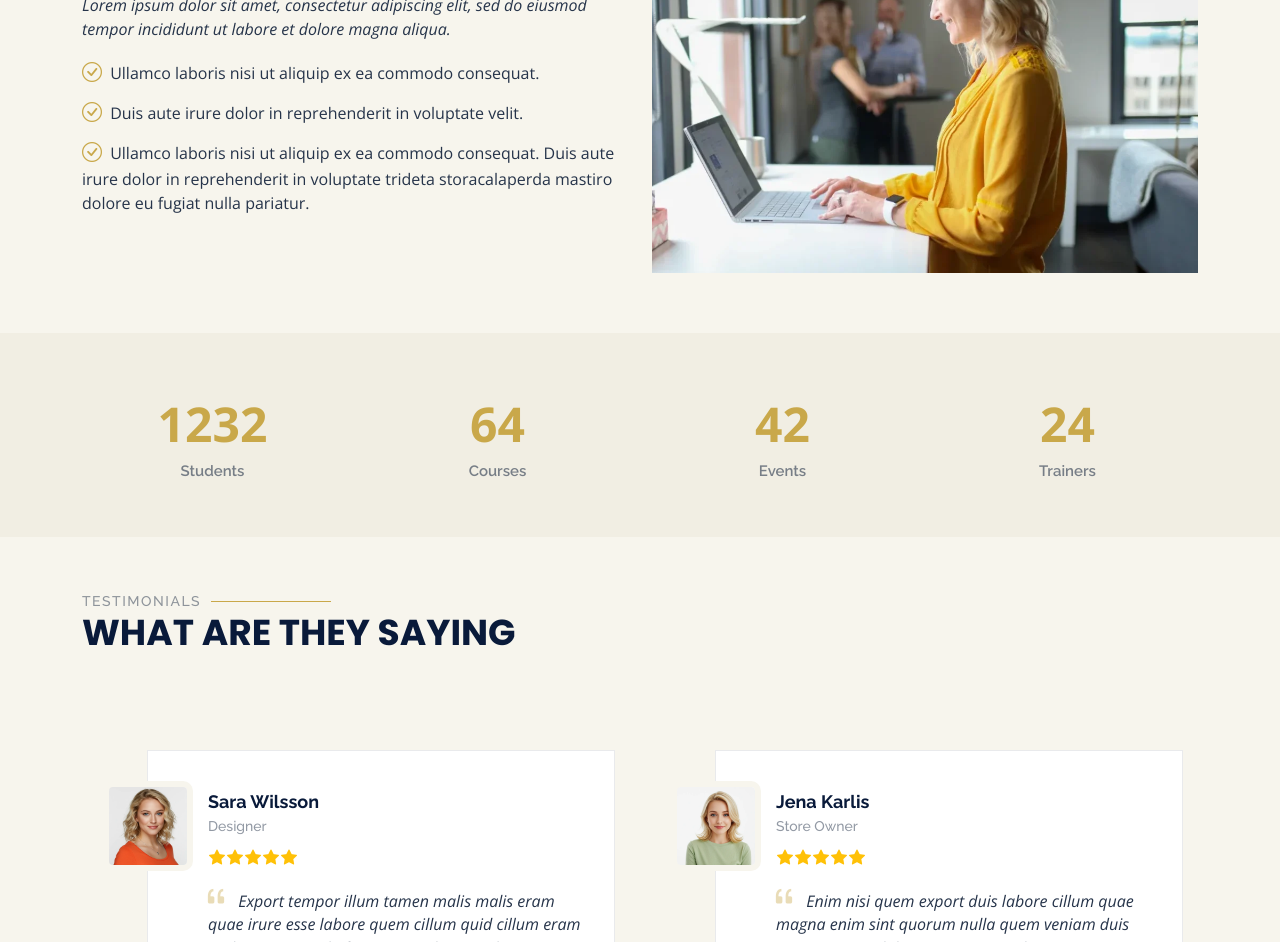
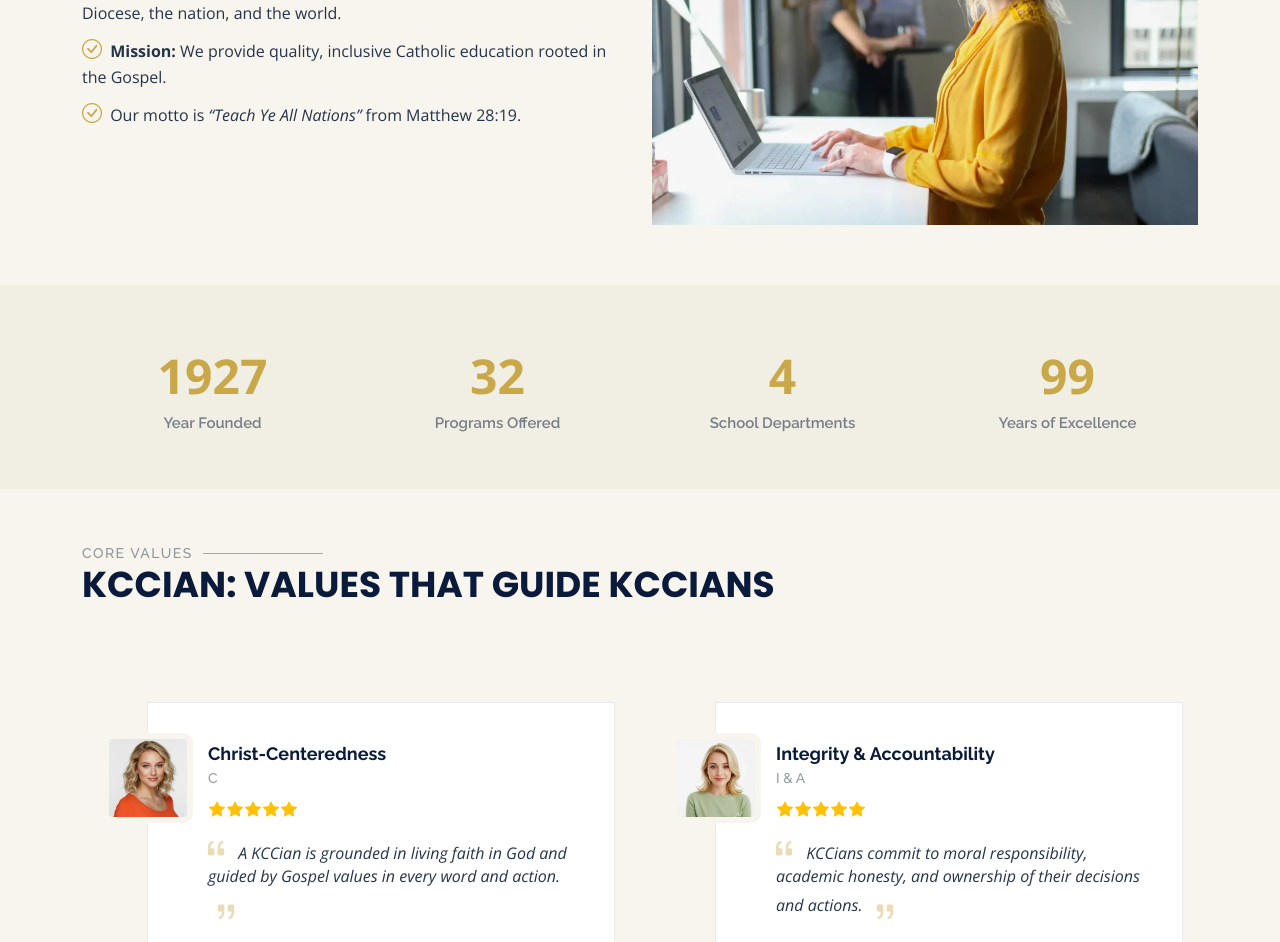
Before and after one commit to sheshale/Alvarez-Project-2, a plain HTML site: page about.html in a window 1280 px wide. Shown: the part 594-1536 px from the top of the page. Drawn offline with nearby package versions, Linux system fonts and the light colour scheme.

Commit message:
About page

```diff
--- a/about.html
+++ b/about.html
@@ -44,23 +44,23 @@
       <a href="index.html" class="logo d-flex align-items-center me-auto">
         <!-- Uncomment the line below if you also wish to use an image logo -->
         <!-- <img src="assets/img/logo.webp" alt=""> -->
-        <h1 class="sitename">Mentor</h1>
+        <h1 class="sitename">Kabankalan Catholic College</h1>
       </a>
 
       <nav id="navmenu" class="navmenu">
         <ul>
           <li><a href="index.html">Home<br></a></li>
           <li><a href="about.html" class="active">About</a></li>
-          <li><a href="courses.html">Courses</a></li>
-          <li><a href="trainers.html">Trainers</a></li>
+          <li><a href="courses.html">Academics</a></li>
+          <li><a href="trainers.html">Faculty</a></li>
           <li><a href="events.html">Events</a></li>
-          <li><a href="pricing.html">Pricing</a></li>
+          <li><a href="pricing.html">Admissions</a></li>
           <li><a href="contact.html">Contact</a></li>
         </ul>
         <i class="mobile-nav-toggle d-xl-none bi bi-list"></i>
       </nav>
 
-      <a class="btn-getstarted" href="courses.html">Get Started</a>
+      <a class="btn-getstarted" href="pricing.html">Inquire Now</a>
 
     </div>
   </header>
@@ -73,8 +73,8 @@
         <div class="container">
           <div class="row d-flex justify-content-center text-center">
             <div class="col-lg-8">
-              <h1>About Us<br></h1>
-              <p class="mb-0">Odio et unde deleniti. Deserunt numquam exercitationem. Officiis quo odio sint voluptas consequatur ut a odio voluptatem. Sit dolorum debitis veritatis natus dolores. Quasi ratione sint. Sit quaerat ipsum dolorem.</p>
+              <h1>About KCC</h1>
+              <p class="mb-0">Close to a hundred years of forming minds, hearts, and lives in Kabankalan City.</p>
             </div>
           </div>
         </div>
@@ -101,15 +101,14 @@
           </div>
 
           <div class="col-lg-6 order-2 order-lg-1 content" data-aos="fade-up" data-aos-delay="200">
-            <h3>Voluptatem dignissimos provident quasi corporis</h3>
+            <h3>Our Vision & Mission</h3>
             <p class="fst-italic">
-              Lorem ipsum dolor sit amet, consectetur adipiscing elit, sed do eiusmod tempor incididunt ut labore et dolore
-              magna aliqua.
+              Kabankalan Catholic College is a Christ-centered learning community of accountable and socially responsible individuals.
             </p>
             <ul>
-              <li><i class="bi bi-check-circle"></i> <span>Ullamco laboris nisi ut aliquip ex ea commodo consequat.</span></li>
-              <li><i class="bi bi-check-circle"></i> <span>Duis aute irure dolor in reprehenderit in voluptate velit.</span></li>
-              <li><i class="bi bi-check-circle"></i> <span>Ullamco laboris nisi ut aliquip ex ea commodo consequat. Duis aute irure dolor in reprehenderit in voluptate trideta storacalaperda mastiro dolore eu fugiat nulla pariatur.</span></li>
+              <li><i class="bi bi-check-circle"></i> <span><strong>Vision:</strong> We lead positive change and serve the mission of the Diocese, the nation, and the world.</span></li>
+              <li><i class="bi bi-check-circle"></i> <span><strong>Mission:</strong> We provide quality, inclusive Catholic education rooted in the Gospel.</span></li>
+              <li><i class="bi bi-check-circle"></i> <span>Our motto is <em>“Teach Ye All Nations”</em> from Matthew 28:19.</span></li>
             </ul>
           </div>
 
@@ -128,29 +127,29 @@
 
           <div class="col-lg-3 col-md-6">
             <div class="stats-item text-center w-100 h-100">
-              <span data-purecounter-start="0" data-purecounter-end="1232" data-purecounter-duration="1" class="purecounter"></span>
-              <p>Students</p>
+              <span data-purecounter-start="0" data-purecounter-end="1927" data-purecounter-duration="1" class="purecounter"></span>
+              <p>Year Founded</p>
             </div>
           </div><!-- End Stats Item -->
 
           <div class="col-lg-3 col-md-6">
             <div class="stats-item text-center w-100 h-100">
-              <span data-purecounter-start="0" data-purecounter-end="64" data-purecounter-duration="1" class="purecounter"></span>
-              <p>Courses</p>
+              <span data-purecounter-start="0" data-purecounter-end="32" data-purecounter-duration="1" class="purecounter"></span>
+              <p>Programs Offered</p>
             </div>
           </div><!-- End Stats Item -->
 
           <div class="col-lg-3 col-md-6">
             <div class="stats-item text-center w-100 h-100">
-              <span data-purecounter-start="0" data-purecounter-end="42" data-purecounter-duration="1" class="purecounter"></span>
-              <p>Events</p>
+              <span data-purecounter-start="0" data-purecounter-end="4" data-purecounter-duration="1" class="purecounter"></span>
+              <p>School Departments</p>
             </div>
           </div><!-- End Stats Item -->
 
           <div class="col-lg-3 col-md-6">
             <div class="stats-item text-center w-100 h-100">
-              <span data-purecounter-start="0" data-purecounter-end="24" data-purecounter-duration="1" class="purecounter"></span>
-              <p>Trainers</p>
+              <span data-purecounter-start="0" data-purecounter-end="99" data-purecounter-duration="1" class="purecounter"></span>
+              <p>Years of Excellence</p>
             </div>
           </div><!-- End Stats Item -->
 
@@ -165,8 +164,8 @@
 
       <!-- Section Title -->
       <div class="container section-title" data-aos="fade-up">
-        <h2>Testimonials</h2>
-        <p>What are they saying</p>
+        <h2>Core Values</h2>
+        <p>KCCIAN: values that guide KCCians</p>
       </div><!-- End Section Title -->
 
       <div class="container" data-aos="fade-up" data-aos-delay="100">
@@ -203,14 +202,14 @@
               <div class="testimonial-wrap">
                 <div class="testimonial-item">
                   <img src="assets/img/person/person-m-9.webp" class="testimonial-img" alt="">
-                  <h3>Saul Goodman</h3>
-                  <h4>Ceo &amp; Founder</h4>
+                  <h3>Kindness</h3>
+                  <h4>K</h4>
                   <div class="stars">
                     <i class="bi bi-star-fill"></i><i class="bi bi-star-fill"></i><i class="bi bi-star-fill"></i><i class="bi bi-star-fill"></i><i class="bi bi-star-fill"></i>
                   </div>
                   <p>
                     <i class="bi bi-quote quote-icon-left"></i>
-                    <span>Proin iaculis purus consequat sem cure digni ssim donec porttitora entum suscipit rhoncus. Accusantium quam, ultricies eget id, aliquam eget nibh et. Maecen aliquam, risus at semper.</span>
+                    <span>A KCCian upholds unity and empathy, embodying shared purpose and mutual support within the school and wider community.</span>
                     <i class="bi bi-quote quote-icon-right"></i>
                   </p>
                 </div>
@@ -221,14 +220,14 @@
               <div class="testimonial-wrap">
                 <div class="testimonial-item">
                   <img src="assets/img/person/person-f-5.webp" class="testimonial-img" alt="">
-                  <h3>Sara Wilsson</h3>
-                  <h4>Designer</h4>
+                  <h3>Christ-Centeredness</h3>
+                  <h4>C</h4>
                   <div class="stars">
                     <i class="bi bi-star-fill"></i><i class="bi bi-star-fill"></i><i class="bi bi-star-fill"></i><i class="bi bi-star-fill"></i><i class="bi bi-star-fill"></i>
                   </div>
                   <p>
                     <i class="bi bi-quote quote-icon-left"></i>
-                    <span>Export tempor illum tamen malis malis eram quae irure esse labore quem cillum quid cillum eram malis quorum velit fore eram velit sunt aliqua noster fugiat irure amet legam anim culpa.</span>
+                    <span>A KCCian is grounded in living faith in God and guided by Gospel values in every word and action.</span>
                     <i class="bi bi-quote quote-icon-right"></i>
                   </p>
                 </div>
@@ -239,14 +238,14 @@
               <div class="testimonial-wrap">
                 <div class="testimonial-item">
                   <img src="assets/img/person/person-f-12.webp" class="testimonial-img" alt="">
-                  <h3>Jena Karlis</h3>
-                  <h4>Store Owner</h4>
+                  <h3>Integrity & Accountability</h3>
+                  <h4>I & A</h4>
                   <div class="stars">
                     <i class="bi bi-star-fill"></i><i class="bi bi-star-fill"></i><i class="bi bi-star-fill"></i><i class="bi bi-star-fill"></i><i class="bi bi-star-fill"></i>
                   </div>
                   <p>
                     <i class="bi bi-quote quote-icon-left"></i>
-                    <span>Enim nisi quem export duis labore cillum quae magna enim sint quorum nulla quem veniam duis minim tempor labore quem eram duis noster aute amet eram fore quis sint minim.</span>
+                    <span>KCCians commit to moral responsibility, academic honesty, and ownership of their decisions and actions.</span>
                     <i class="bi bi-quote quote-icon-right"></i>
                   </p>
                 </div>
```
